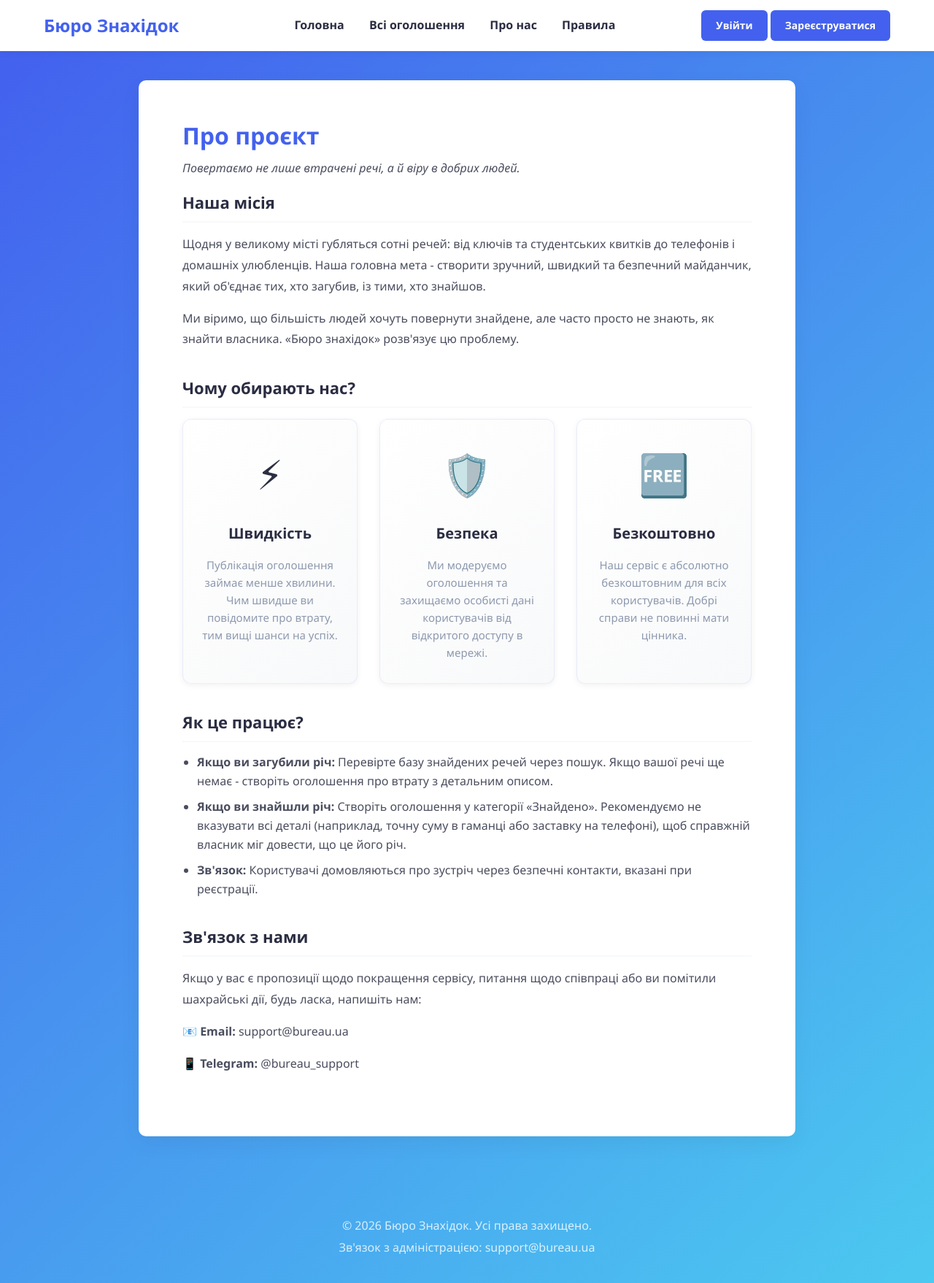
After one commit to yaverick/lost-property-site, a Flask app: page /about in a window 1280 px wide. The commit adds this page. Shown: the whole page at 73% size. Run offline with Flask 3, Linux system fonts and the light colour scheme.

Commit message:
about page

```diff
--- /dev/null
+++ b/static/css/about_styles.css
@@ -0,0 +1,128 @@
+.page-container {
+    padding: 40px 20px 80px;
+    display: flex;
+    justify-content: center;
+    flex-grow: 1;
+}
+
+.content-card {
+    background: var(--white);
+    padding: 50px 60px;
+    border-radius: var(--border-radius);
+    box-shadow: 0 10px 30px rgba(0, 0, 0, 0.05);
+    max-width: 900px;
+    width: 100%;
+}
+
+.content-card h1 {
+    color: var(--primary-color);
+    font-size: 32px;
+    margin-bottom: 5px;
+}
+
+.about-subtitle {
+    color: var(--text-light);
+    font-size: 16px;
+    margin-bottom: 40px;
+    font-style: italic;
+}
+
+.content-card section {
+    margin-bottom: 35px;
+}
+
+.content-card h2 {
+    color: var(--text-dark);
+    font-size: 22px;
+    margin-bottom: 15px;
+    padding-bottom: 8px;
+    border-bottom: 2px solid var(--bg-light);
+}
+
+.content-card p {
+    margin-bottom: 15px;
+    font-size: 16px;
+    line-height: 1.8;
+    color: #4a4d5e;
+}
+
+.content-card ul {
+    margin-left: 20px;
+    margin-bottom: 20px;
+}
+
+.content-card li {
+    margin-bottom: 10px;
+    font-size: 16px;
+    line-height: 1.6;
+    color: #4a4d5e;
+    position: relative;
+}
+
+.features-grid {
+    display: grid;
+    grid-template-columns: repeat(3, 1fr);
+    gap: 30px;
+    margin-bottom: 20px;
+}
+
+.feature-item {
+    text-align: center;
+    padding: 30px 25px;
+    background: linear-gradient(135deg, #ffffff 0%, #f8f9fa 100%);
+    border-radius: 12px;
+    box-shadow: 0 2px 8px rgba(0, 0, 0, 0.06);
+    border: 1px solid rgba(67, 97, 238, 0.1);
+    transition: all 0.3s ease;
+    position: relative;
+    overflow: hidden;
+}
+
+.feature-item:hover {
+    transform: translateY(-5px);
+    box-shadow: 0 8px 25px rgba(67, 97, 238, 0.15);
+    border-color: rgba(67, 97, 238, 0.2);
+}
+
+.feature-icon {
+    font-size: 56px;
+    margin-bottom: 20px;
+    display: block;
+    transition: transform 0.3s ease;
+}
+
+.feature-item:hover .feature-icon {
+    transform: scale(1.1);
+}
+
+.feature-item h3 {
+    color: var(--text-dark);
+    font-size: 20px;
+    margin-bottom: 15px;
+    font-weight: 700;
+}
+
+.feature-item p {
+    color: var(--text-light);
+    font-size: 15px;
+    line-height: 1.6;
+    margin: 0;
+}
+
+@media (max-width: 768px) {
+    .content-card {
+        padding: 30px 20px;
+    }
+
+    .content-card h1 {
+        font-size: 26px;
+    }
+
+    .content-card h2 {
+        font-size: 20px;
+    }
+
+    .features-grid {
+        grid-template-columns: 1fr;
+    }
+}
--- /dev/null
+++ b/templates/about.html
@@ -0,0 +1,62 @@
+{% extends 'base.html' %}
+
+{% block title %}
+Бюро знахідок | Про нас
+{% endblock %}
+
+{% block stylesheets %}
+{{ super() }}
+<link rel="stylesheet" href="{{ url_for('static', filename='css/about_styles.css') }}">
+{% endblock %}
+
+{% block body %}
+    <main class="page-container container">
+        <div class="content-card">
+            <h1>Про проєкт</h1>
+            <p class="about-subtitle">Повертаємо не лише втрачені речі, а й віру в добрих людей.</p>
+
+            <section>
+                <h2>Наша місія</h2>
+                <p>Щодня у великому місті губляться сотні речей: від ключів та студентських квитків до телефонів і домашніх улюбленців. Наша головна мета - створити зручний, швидкий та безпечний майданчик, який об'єднає тих, хто загубив, із тими, хто знайшов.</p>
+                <p>Ми віримо, що більшість людей хочуть повернути знайдене, але часто просто не знають, як знайти власника. «Бюро знахідок» розв'язує цю проблему.</p>
+            </section>
+
+            <section>
+                <h2>Чому обирають нас?</h2>
+                <div class="features-grid">
+                    <div class="feature-item">
+                        <div class="feature-icon">⚡</div>
+                        <h3>Швидкість</h3>
+                        <p>Публікація оголошення займає менше хвилини. Чим швидше ви повідомите про втрату, тим вищі шанси на успіх.</p>
+                    </div>
+                    <div class="feature-item">
+                        <div class="feature-icon">🛡️</div>
+                        <h3>Безпека</h3>
+                        <p>Ми модеруємо оголошення та захищаємо особисті дані користувачів від відкритого доступу в мережі.</p>
+                    </div>
+                    <div class="feature-item">
+                        <div class="feature-icon">🆓</div>
+                        <h3>Безкоштовно</h3>
+                        <p>Наш сервіс є абсолютно безкоштовним для всіх користувачів. Добрі справи не повинні мати цінника.</p>
+                    </div>
+                </div>
+            </section>
+
+            <section>
+                <h2>Як це працює?</h2>
+                <ul>
+                    <li><strong>Якщо ви загубили річ:</strong> Перевірте базу знайдених речей через пошук. Якщо вашої речі ще немає - створіть оголошення про втрату з детальним описом.</li>
+                    <li><strong>Якщо ви знайшли річ:</strong> Створіть оголошення у категорії «Знайдено». Рекомендуємо не вказувати всі деталі (наприклад, точну суму в гаманці або заставку на телефоні), щоб справжній власник міг довести, що це його річ.</li>
+                    <li><strong>Зв'язок:</strong> Користувачі домовляються про зустріч через безпечні контакти, вказані при реєстрації.</li>
+                </ul>
+            </section>
+
+            <section>
+                <h2>Зв'язок з нами</h2>
+                <p>Якщо у вас є пропозиції щодо покращення сервісу, питання щодо співпраці або ви помітили шахрайські дії, будь ласка, напишіть нам:</p>
+                <p>📧 <strong>Email:</strong> support@bureau.ua</p>
+                <p>📱 <strong>Telegram:</strong> @bureau_support</p>
+            </section>
+        </div>
+    </main>
+{% endblock %}
--- a/templates/base.html
+++ b/templates/base.html
@@ -17,7 +17,7 @@
             <nav class="nav-links">
                 <a href="{{ url_for('home') }}">Головна</a>
                 <a href="{{ url_for('home') }}">Всі оголошення</a>
-                <a href="{{ url_for('home') }}">Про нас</a>
+                <a href="{{ url_for('about') }}">Про нас</a>
                 <a href="{{ url_for('rules') }}">Правила</a>
             </nav>
             <div class="auth-buttons">
```
Also changed, not shown: static/css/home_styles.css (+115 -2 lines), templates/home.html (+11 -0 lines).
